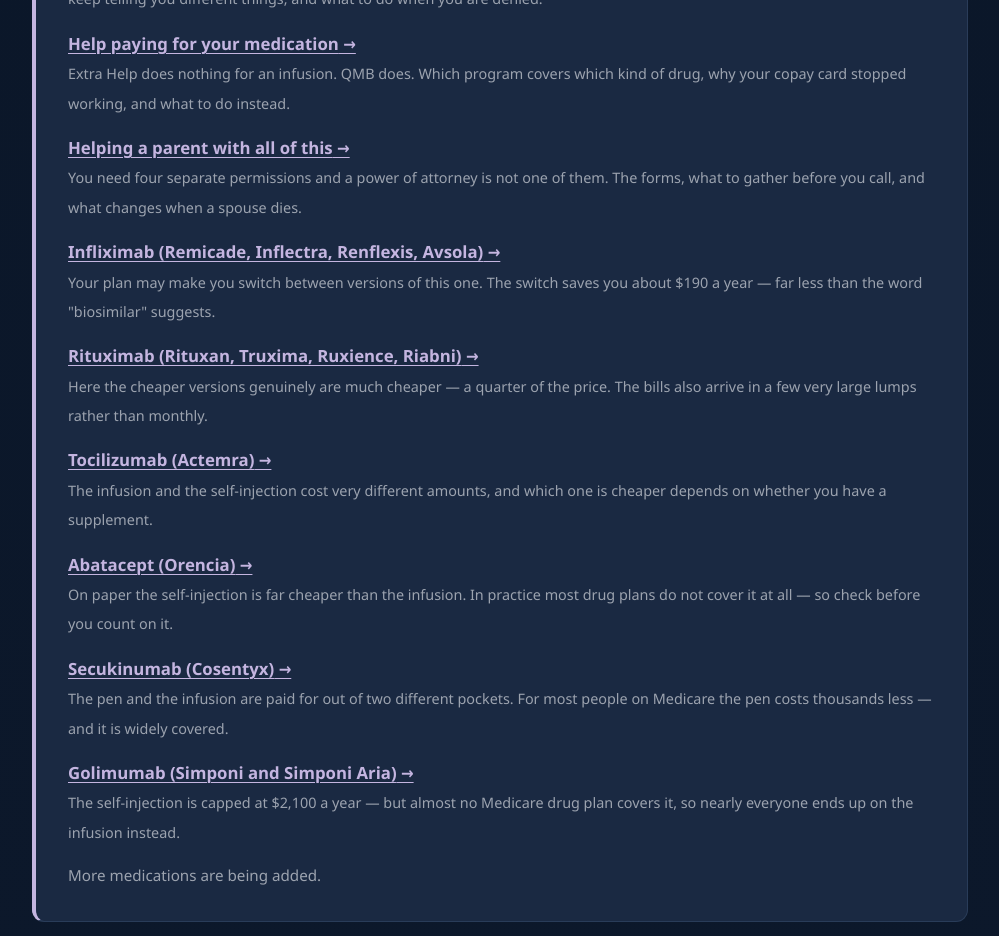
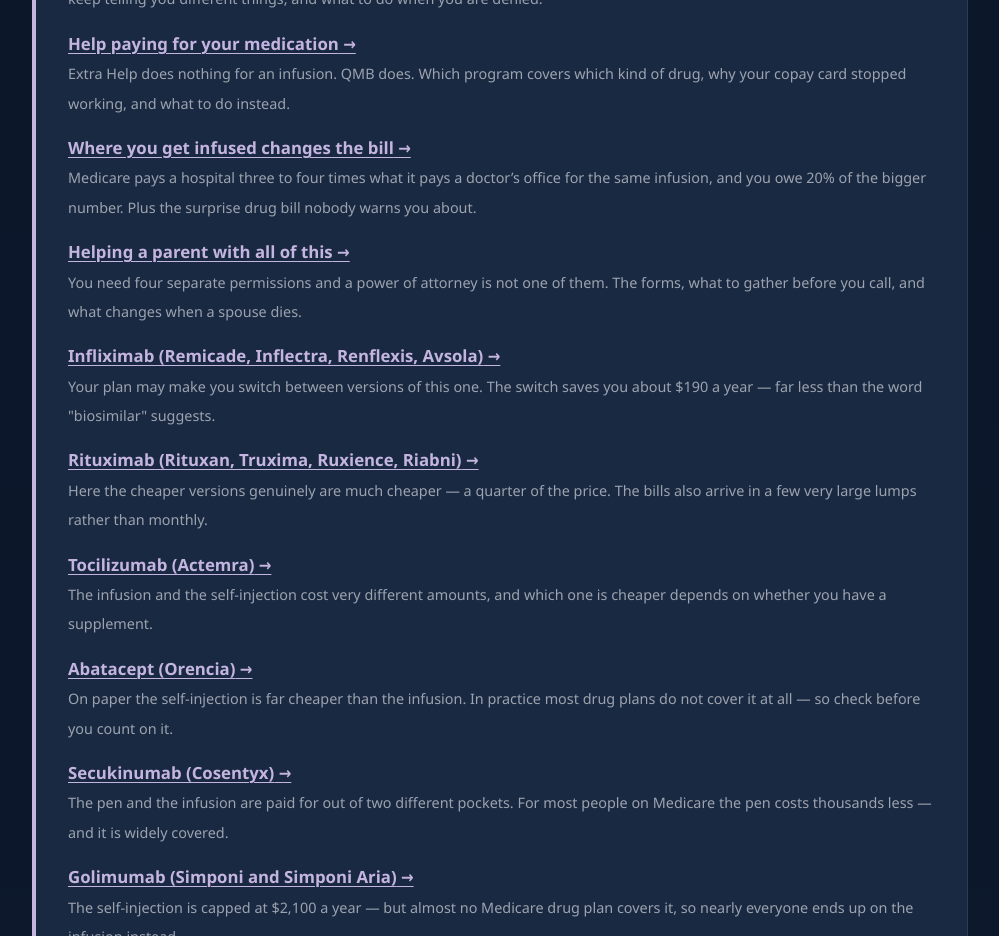
Before and after one commit to rheumify/rheumify-website, a Next.js app: page /patients/insurance in a window 1280 px wide. Shown: the part 1120-2056 px from the top of the page, without its empty margins (140-1139 px from the left). Built offline with nearby package versions, Linux system fonts and the light colour scheme.

Commit message:
Register the site-of-care guide

```diff
--- a/app/patients/insurance/guides.js
+++ b/app/patients/insurance/guides.js
@@ -20,6 +20,13 @@ export const GUIDES = [
     title: 'Help paying for your medication',
     blurb:
       'Extra Help does nothing for an infusion. QMB does. Which program covers which kind of drug, why your copay card stopped working, and what to do instead.',
+  },
+  {
+    slug: 'where-you-get-infused',
+    generic: null,
+    title: 'Where you get infused changes the bill',
+    blurb:
+      'Medicare pays a hospital three to four times what it pays a doctor’s office for the same infusion, and you owe 20% of the bigger number. Plus the surprise drug bill nobody warns you about.',
   },
   {
     slug: 'helping-a-parent',
```
